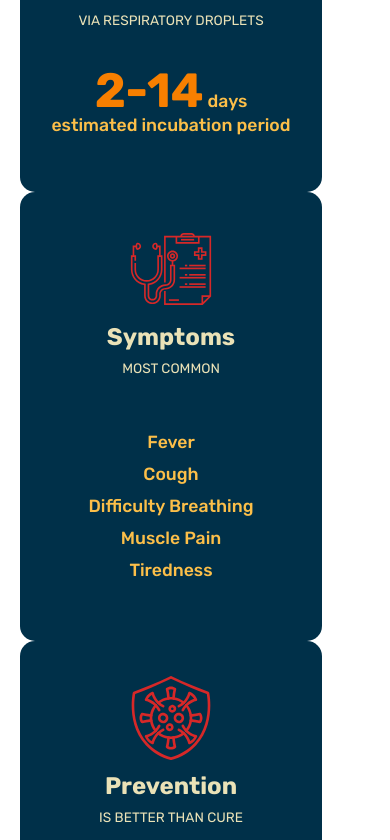
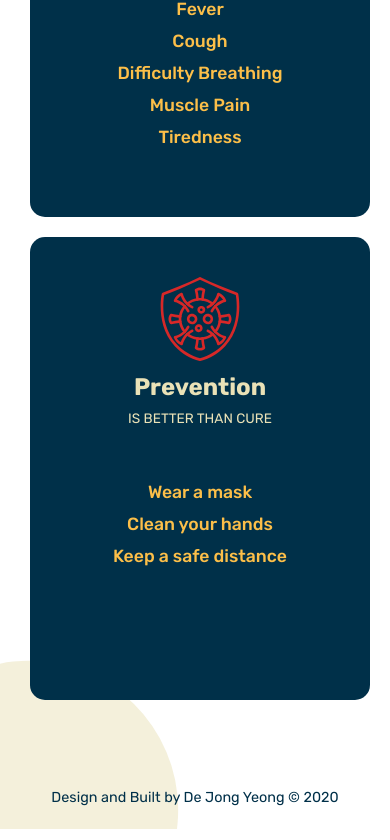
Before and after one commit to dejongyeong/covid-19-tracker, a React (Create React App) app: page /info in a window 390 px wide. Shown: the part 1337-2177 px from the top of the page. Built offline with nearby package versions, Linux system fonts and the light colour scheme.

Commit message:
responsive of info cards - initial designed changed

```diff
--- a/src/components/App/AppStyle.js
+++ b/src/components/App/AppStyle.js
@@ -4,12 +4,11 @@ import styled from "styled-components";
 export const Wrapper = styled.div`
   color: #ffffff;
   width: auto;
-  height: 100vh;
+  height: 100%;
   position: relative;
   overflow: hidden;
 
-  @media only screen and ${(props) => props.theme.breakpoints.sm} and (orientation: portrait) {
-    height: 100%;
+  @media only screen and ${(props) => props.theme.breakpoints.lg} and (orientation: portrait) {
     overflow: none
   }
 `;
--- a/src/components/Information/InfoStyle.js
+++ b/src/components/Information/InfoStyle.js
@@ -2,15 +2,20 @@ import styled from "styled-components";
 
 export const Wrapper = styled.div`
   color: #000000;
-  width: 95%;
-  height: 100vh;
-  padding: 15px 58px 0 0;
+  width: 100%;
+  height: 100%;
+  padding: 15px 45px;
   margin: 0 auto;
 
+  @media only screen and (orientation: portrait) and (min-height: 1024.98px) {
+    height: 89.4vh;
+  }
+
   @media only screen and (orientation: portrait) and ${(props) =>
-      props.theme.breakpoints.sm} {
+      props.theme.breakpoints.md} {
     height: 100%;
     margin: 30px auto;
+    padding: 15px 20px;
   }
 `;
 
@@ -48,6 +53,11 @@ export const Content = styled.div`
       text-decoration: underline;
     }
   }
+
+  /* ts-ignore */
+  @media only screen and ${(props) => props.theme.breakpoints.lg} {
+    width: 100%;
+  }
 `;
 
 export const InfoWrapper = styled.div`
@@ -56,17 +66,25 @@ export const InfoWrapper = styled.div`
   padding: 10px 0 10px 10px;
   display: flex;
   flex-direction: row;
-  margin: 20px 0;
+  margin: 20px 0 10px 0;
 
   .card:nth-child(2) {
     margin: 0 60px;
   }
 
-  @media only screen and (orientation: portrait) and ${(props) =>
-      props.theme.breakpoints.sm} {
+  /* ts-ignore */
+  @media only screen and ${(props) => props.theme.breakpoints.lg} {
+    .card:nth-child(2) {
+      margin: 0 20px;
+    }
+  }
+
+  @media only screen and (max-width: 807.98px) {
     flex-direction: column;
+    align-items: center;
+    justify-content: center;
     .card:nth-child(2) {
-      margin: 0;
+      margin: 20px auto;
     }
   }
 `;
@@ -79,11 +97,11 @@ export const InfoCard = styled.div`
   flex-direction: column;
   align-items: center;
   width: 100%;
-  max-width: 403px;
-  height: auto;
+  max-width: 430px;
+  height: 463px;
   max-height: 463px;
   border-radius: 15px;
-  padding: 35px 20px;
+  padding: 40px 20px 30px 20px;
   transition: transform 0.3s ease-out;
 
   :hover {
--- a/src/components/PageNotFound/Page404Style.js
+++ b/src/components/PageNotFound/Page404Style.js
@@ -2,22 +2,18 @@ import styled from "styled-components";
 
 export const Wrapper = styled.div`
   width: auto;
-  height: 85vh;
-  padding: 0 58px 0 58px;
+  height: calc(95.3vh - 100px);
+  padding: 0 58px;
   text-align: center;
   display: flex;
   flex-direction: column;
   justify-content: center;
   align-items: center;
-  margin: 40px auto;
+  margin: 30px auto 20px auto;
 
   @media only screen and (orientation: portrait) and ${(props) =>
       props.theme.breakpoints.sm} {
     height: 100vh;
-  }
-
-  @media only screen and (orientation: portrait) and (min-width: 540px) and (max-width: 540px) {
-    height: 70vh;
   }
 `;
 
--- a/src/components/Shared/Footer/FooterStyle.js
+++ b/src/components/Shared/Footer/FooterStyle.js
@@ -10,14 +10,5 @@ export const Wrapper = styled.div`
   height: 64px;
   padding: 24px 0;
   text-align: center;
-  position: fixed;
-  left: 0;
-  bottom: 0;
   line-height: 17px;
-
-  @media ${(props) => props.theme.breakpoints.sm} and (orientation: portrait) {
-    height: 30px;
-    padding: 0;
-    position: relative
-  }
 `;
```
Also changed, not shown: 2 other files (tests, documents, lock files or other folders).
